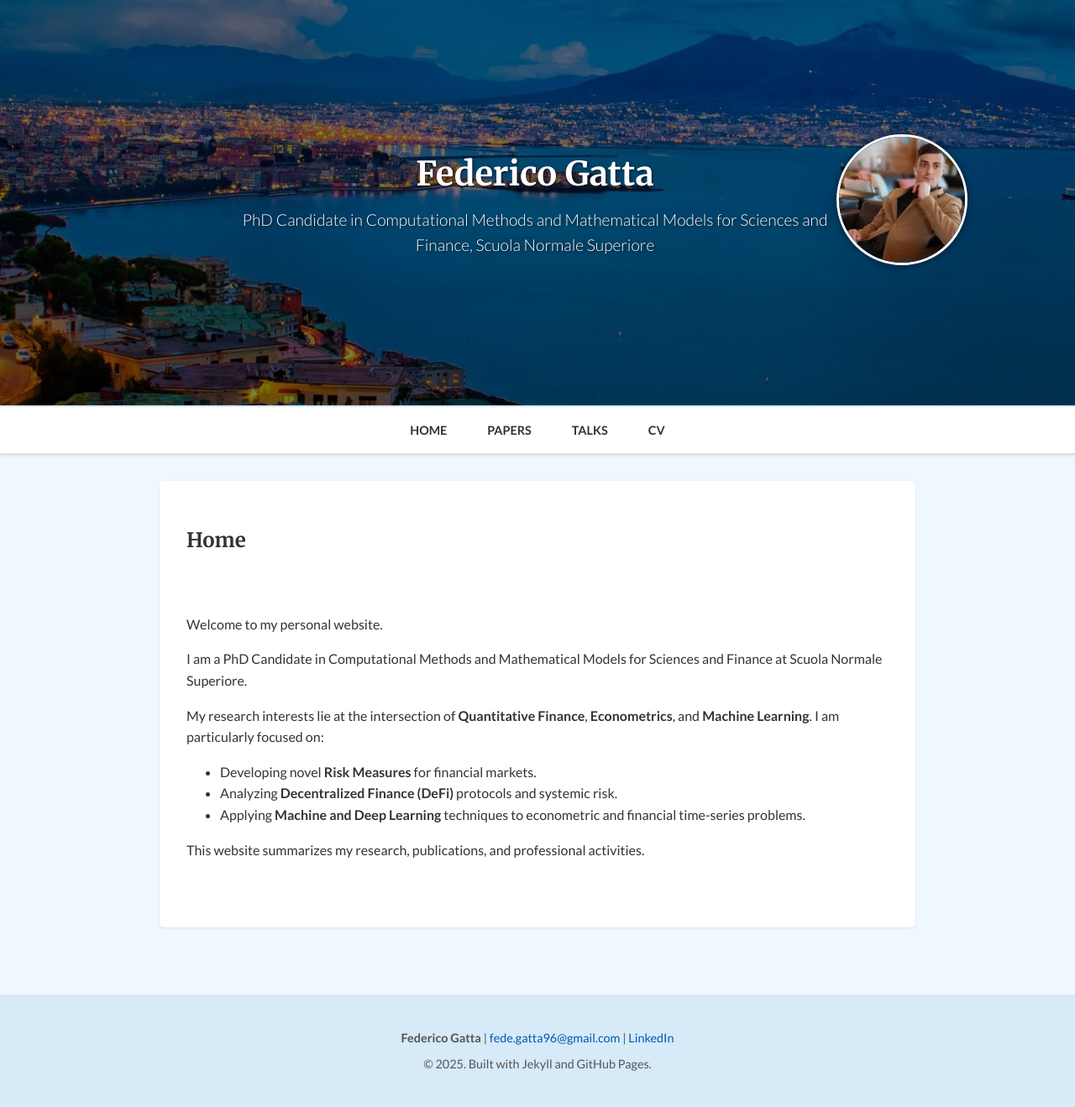
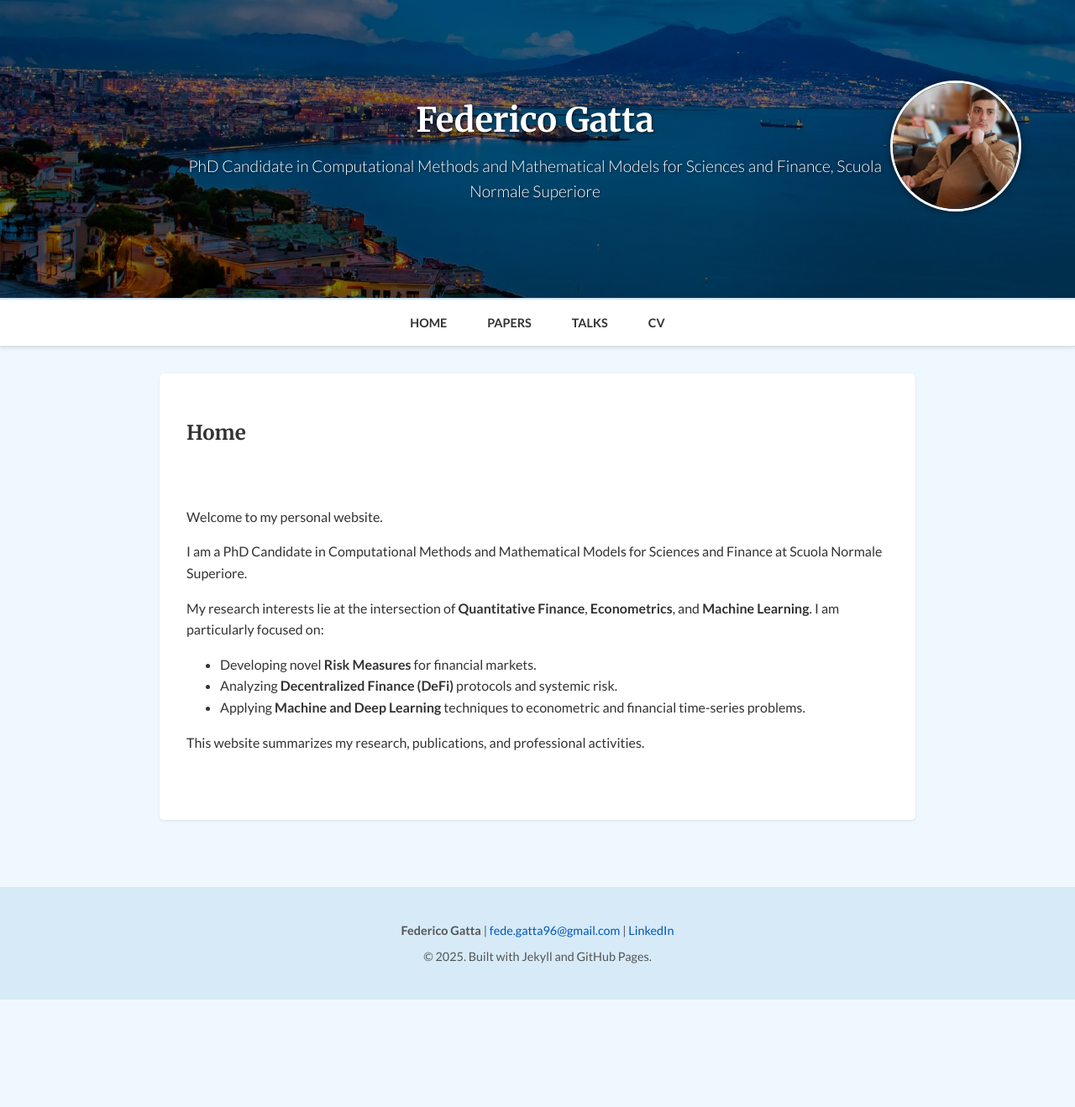
Before and after one commit to fede-gatta/fede-gatta.github.io, a Jekyll site: the page built from index.md, in a window 1280 px wide. Shown: the whole page at 84% size. Built offline with Jekyll 4.4.1, drawn with Linux system fonts in a browser that asks for light colours; after the commit the page ends 1191 px from its top, so only the background shows below that.

Commit message:
Update style.scss

```diff
--- a/assets/css/style.scss
+++ b/assets/css/style.scss
@@ -52,7 +52,7 @@ a {
   background-image: linear-gradient(rgba(0, 0, 0, 0.5), rgba(0, 0, 0, 0.5)), url('{{ "/assets/img/header-bg.jpg" | relative_url }}');
   background-size: cover;
   background-position: center;
-  padding: 10rem 8rem;
+  padding: 6rem 4rem;
   display: flex;
   align-items: center;
   justify-content: space-between;
```
